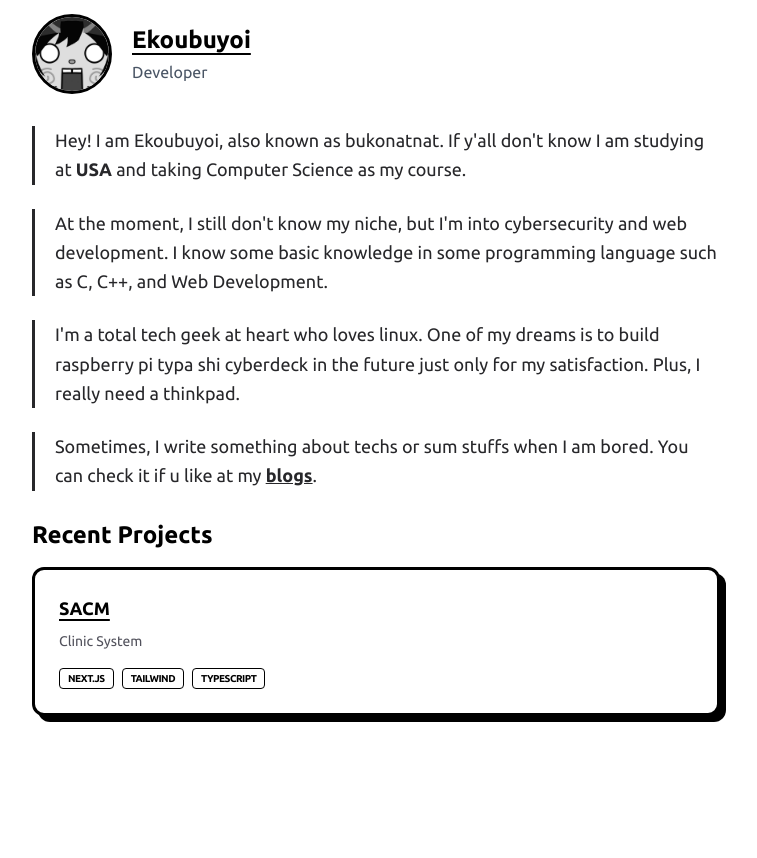
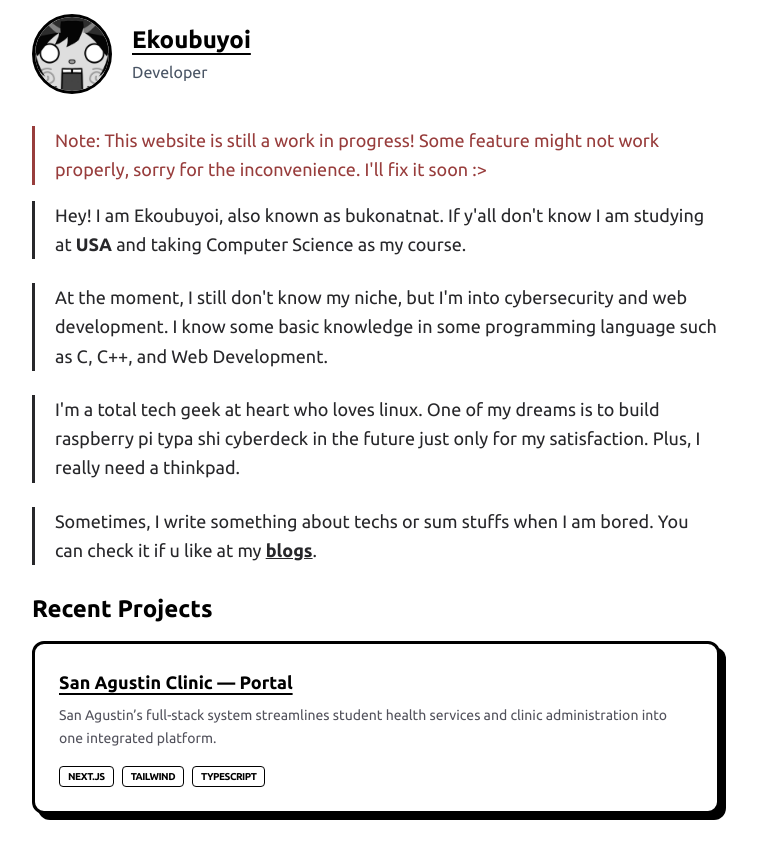
Before and after one commit to ekoubuyoi/ekoubu, a Next.js app: page / in a window 1280 px wide. Shown: the part 160-1018 px from the top of the page, without its empty margins (264-1021 px from the left). Before the commit the page ends 964 px from the top, so only its background shows below. Built offline with nearby package versions, Linux system fonts and the light colour scheme.

Commit message:
fixed recent project link

```diff
--- a/src/app/page.tsx
+++ b/src/app/page.tsx
@@ -36,7 +36,13 @@ export default function Home() {
 
       {/* other stuffs/info */}
       <div className="py-8 w-full">
-        <h1 className="border-l-3 pl-5 text-base sm:text-lg leading-relaxed text-zinc-800 dark:text-zinc-200">
+        {/* note */}
+        <h1 className="border-l-3 pl-5 border-[#983D3C] text-[#983D3C] text-base sm:text-lg leading-relaxed">
+          Note: This website is still a work in progress! Some feature might not work properly, sorry for the inconvenience.
+          I'll fix it soon :&gt;
+        </h1>
+
+        <h1 className="border-l-3 mt-4 pl-5 text-base sm:text-lg leading-relaxed text-zinc-800 dark:text-zinc-200">
           Hey! I am Ekoubuyoi, also known as bukonatnat. If y'all don't know I am studying at { }
           <a className="hover:underline font-bold" href="https://usa.edu.ph/">USA</a> and taking
           Computer Science as my course.
@@ -63,7 +69,13 @@ export default function Home() {
           <h1 className="text-xl sm:text-2xl font-bold dark:text-white">Recent Projects</h1>
 
           {recentProject ? (
-            <div key={recentProject.id} className="border-[3px] border-black dark:border-white p-6 rounded-xl bg-white dark:bg-zinc-900 shadow-[6px_6px_0px_0px_rgba(0,0,0,1)] dark:shadow-[6px_6px_0px_0px_rgba(255,255,255,1)] transition-all hover:translate-x-[3px] hover:translate-y-[3px] hover:shadow-none">
+            <a
+              key={recentProject.id}
+              href={recentProject.github} // Make sure 'githubUrl' exists in your projects data
+              target="_blank"
+              rel="noopener noreferrer"
+              className="block border-[3px] border-black dark:border-white p-6 rounded-xl bg-white dark:bg-zinc-900 shadow-[6px_6px_0px_0px_rgba(0,0,0,1)] dark:shadow-[6px_6px_0px_0px_rgba(255,255,255,1)] transition-all hover:translate-x-[3px] hover:translate-y-[3px] hover:shadow-none cursor-pointer"
+            >
               <div className="flex flex-col gap-2">
                 <h3 className="text-lg font-bold underline underline-offset-4 decoration-2">
                   {recentProject.title}
@@ -81,7 +93,7 @@ export default function Home() {
                   ))}
                 </div>
               </div>
-            </div>
+            </a>
           ) : (
             <div className="border-[3px] border-dashed border-zinc-400 p-6 rounded-xl text-center text-zinc-500">
               No projects found. Check back later!
--- a/src/data/projects.ts
+++ b/src/data/projects.ts
@@ -22,12 +22,12 @@ export const projects: Project[] = [
 
   {
     id: "2",
-    title: "SACM",
-    description: "Clinic System",
+    title: "San Agustin Clinic — Portal",
+    description: "San Agustin’s full-stack system streamlines student health services and clinic administration into one integrated platform.",
     slug: "example-project",
     image: "/images/SACM2.jpg",
     tags: ["Next.js", "Tailwind", "TypeScript"],
-    github: "https://github.com",
+    github: "https://github.com/matchaejayyy/Computer-Programming-2-",
   },
   // Add more projects here
 ];
```
